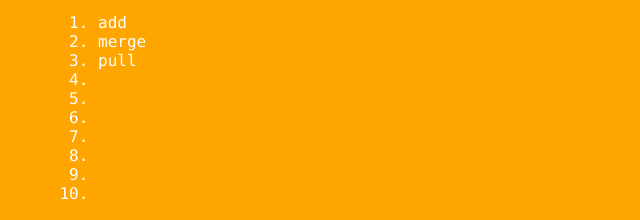
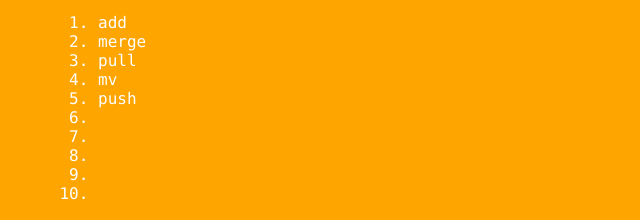
Before and after one commit to changxiaohui/git_learning, a plain HTML site: page index.html in a window 1280 px wide. Both pictures are taken after a click on the element "Terminologys". Shown: the part 280-500 px from the top of the page, 0-640 px from the left. Drawn offline with Linux system fonts and the light colour scheme.

Commit message:
insert mv and push

```diff
--- a/index.html
+++ b/index.html
@@ -18,8 +18,8 @@
                     <li>add</li>
                     <li>merge</li>
                     <li>pull</li>
-                    <li></li>
-                    <li></li>
+                    <li>mv</li>
+                    <li>push</li>
                     <li></li>
                     <li></li>
                     <li></li>
```
